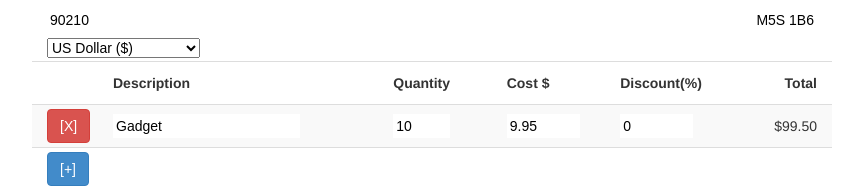
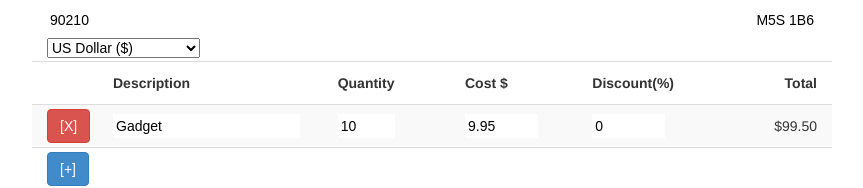
Before and after one commit to LucasMorettoRodrigues/invoiceReactApp, a React app: page / in a window 1280 px wide. Shown: the part 458-646 px from the top of the page, without its empty margins (208-1071 px from the left). Built offline with nearby package versions, Linux system fonts and the light colour scheme.

Commit message:
Update Description width

```diff
--- a/src/components/invoice/itemsTable/rows/Header.tsx
+++ b/src/components/invoice/itemsTable/rows/Header.tsx
@@ -20,7 +20,7 @@ export const Header = () => {
     return (
         <Container>
             <RowItem style={{ width: '36px' }}></RowItem>
-            <RowItem flex={6}>Description</RowItem>
+            <RowItem flex={4}>Description</RowItem>
             <RowItem flex={2}>Quantity</RowItem>
             <RowItem flex={2}>Cost {symbol}</RowItem>
             <RowItem flex={2}>Discount(%)</RowItem>
--- a/src/components/invoice/itemsTable/rows/TableItem.tsx
+++ b/src/components/invoice/itemsTable/rows/TableItem.tsx
@@ -78,7 +78,7 @@ export const TableItem = ({ item, index }: Props) => {
                     </Button>
                 }
             </RowItem>
-            <RowItem flex={6}>
+            <RowItem flex={4}>
                 <InputController style={{ maxWidth: '187px' }}>
                     <Input
                         name="description"
```
